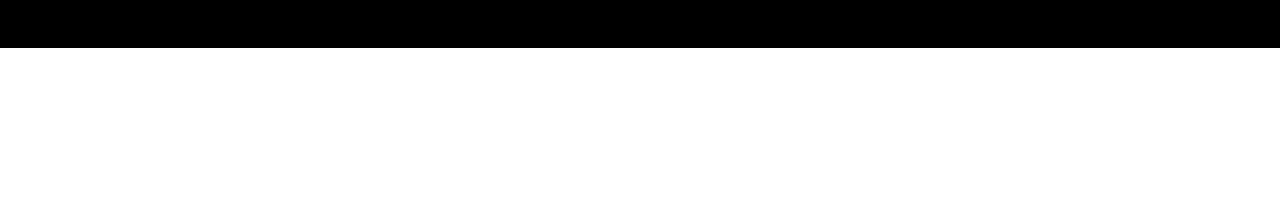
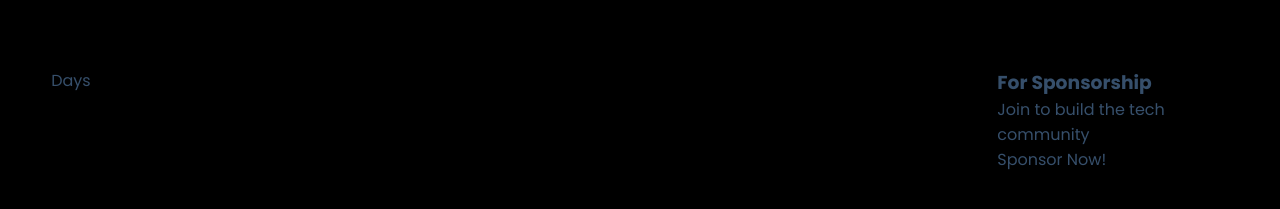
Before and after one commit to GDG-Maiduguri-DevHub/Google-I-O, a React (Vite) app: page / in a window 1280 px wide. Shown: the part 633-842 px from the top of the page. Before the commit the page ends 800 px from the top, so only its background shows below. Built offline with nearby package versions, Linux system fonts and the light colour scheme.

Commit message:
Add counter component

```diff
--- a/src/assets/styles/index.scss
+++ b/src/assets/styles/index.scss
@@ -148,6 +148,32 @@ main {
       }
     }
   }
+
+  // COUNTER SECTION---------------------------------------------------------------------
+  .counter {
+    margin: 30px auto;
+    @include flex(row, stretch, space-between, 20px);
+    flex-wrap: wrap;
+
+    .clock {
+      flex: 80%;
+    }
+
+    .counter-act {
+      flex: 20%;
+    }
+  }
+}
+
+
+// MEDIA QUERIES -------------------------------------------------------------------------------
+
+@media only screen and (min-width: 768px) {
+  main {
+    .counter {
+      flex-wrap: nowrap;
+    }
+  }
 }
 
 @media only screen and (min-width: 1024px) {
--- /dev/null
+++ b/src/components/Counter.jsx
@@ -0,0 +1,23 @@
+import { Link } from "react-router-dom";
+
+const Counter = () => (
+  <section className="counter container">
+    <div className="clock">
+      <div>
+        <div>
+          <div></div>
+          <div></div>
+        </div>
+        <p>Days</p>
+      </div>
+    </div>
+
+    <div className="counter-act">
+      <h3>For Sponsorship</h3>
+      <p>Join to build the tech community</p>
+      <Link to="/">Sponsor Now!</Link>
+    </div>
+  </section>
+);
+
+export default Counter;
--- a/src/components/Home.jsx
+++ b/src/components/Home.jsx
@@ -1,8 +1,10 @@
+import Counter from "./Counter";
 import Headline from "./Headline";
 
 const Home = () => (
   <main>
     <Headline />
+    <Counter />
   </main>
 );
 
```
Lines whose indentation alone changed are shown as unchanged.
